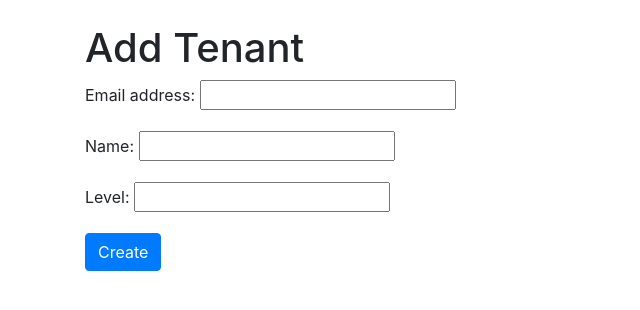
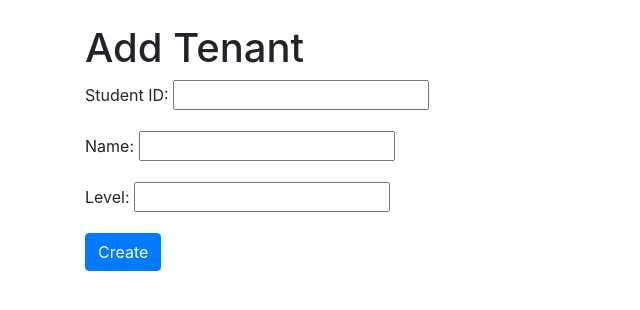
Before and after one commit to Machele-codez/Hostel, a Django app: a page that uses advanced/hotel/templates/hotel/hotel_base.html in a window 1280 px wide. Shown: the part 56-366 px from the top of the page, without its empty margins (0-640 px from the left). Run offline with Django 3.2, Linux system fonts and the light colour scheme; some libraries are stand-ins or nearby versions.

Commit message:
student_id as pk

```diff
--- a/advanced/hotel/forms.py
+++ b/advanced/hotel/forms.py
@@ -8,3 +8,14 @@ class NewTenantForm(forms.ModelForm):
         #// widgets = {
         #//     'room' : forms.HiddenInput(attrs={'readonly':True}),
         #// }
+
+    # todo: to clean the student_ID field
+    def clean_student_ID(self):
+        student_id = self.cleaned_data.get('student_ID')
+        print(student_id)
+        for i in student_id:
+            if i not in '0123456789':
+                raise(forms.ValidationError('student_ID must contain only numbers'))
+        if len(student_id) != 10:
+            raise(forms.ValidationError('student_ID must consist of ten characters'))
+        return student_id
--- a/advanced/hotel/models.py
+++ b/advanced/hotel/models.py
@@ -16,7 +16,7 @@ class Room(models.Model):
         return reverse("hotel:room_in_detail", kwargs={"pk": self.pk})
 
 class Tenant(models.Model):
-    email_address = models.EmailField()
+    student_ID = models.CharField(max_length = 10, primary_key=True)
     name = models.CharField(max_length = 100)
     level = models.PositiveIntegerField()
     room = models.ForeignKey(Room, on_delete=models.CASCADE, related_name = 'tenants')
--- a/advanced/hotel/views.py
+++ b/advanced/hotel/views.py
@@ -44,7 +44,7 @@ class TenantsCreateView(CreateView):
         # todo: getting the 'room' variable from the GET request (I created the variable in the url coming to this view)
         room_num = self.request.GET.get('room')
         # todo: setting the current modelform object's room field to the value got from above
-        form.instance.room = Room.objects.get(id=room_num)
+        form.instance.room = Room.objects.get(number=room_num)
         return super(TenantsCreateView, self).form_valid(form)
 
     #// # todo: pre-fill form data
```
Also changed, not shown: advanced/hotel/templates/hotel/rooms_details.html (+5 -5 lines), advanced/db.sqlite3 (added), advanced/hotel/migrations/0001_initial.py (added), advanced/hotel/migrations/__init__.py (added).
